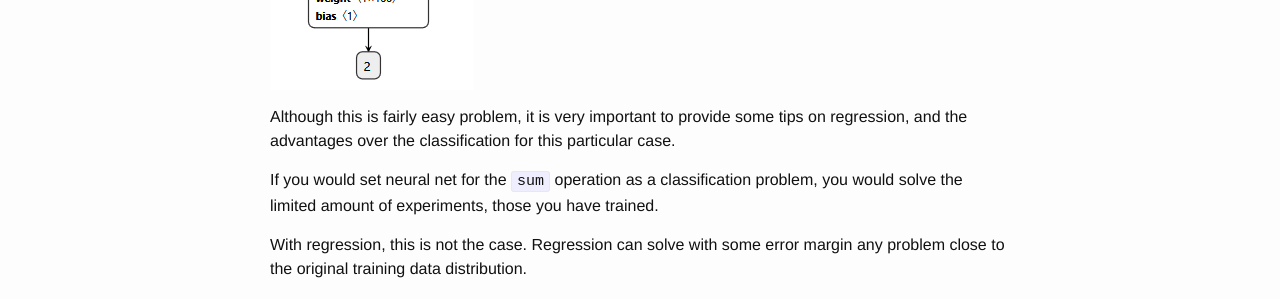
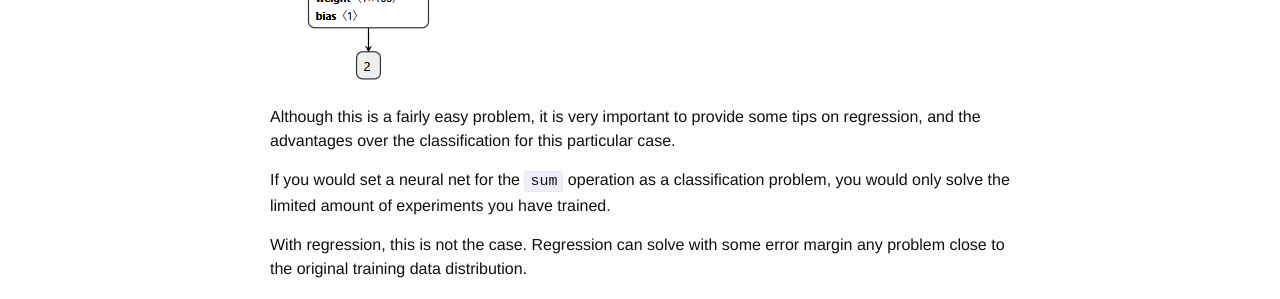
Before and after one commit to dejanbatanjac/dejanbatanjac.github.io, a Jekyll site: the page built from _posts/2019-11-13-Learning to sum.md, in a window 1280 px wide. Shown: the part 496-795 px from the top of the page. Built offline with Jekyll 4.4.1, drawn with Linux system fonts in a browser that asks for light colours.

Commit message:
fix: spelling/typos in 4 articles (learning to sum, from thin air, freezing layers, resnet inside) + update izveštaj.pdf
Report now 36 articles.

```diff
--- a/_posts/2019-11-13-Learning to sum.md
+++ b/_posts/2019-11-13-Learning to sum.md
@@ -9,9 +9,9 @@ Typical regression problem would be to learn the sum (+) operation with this neu
 
 ![IMG](/images/sum2.PNG)
 
-Although this is fairly easy problem, it is very important to provide some tips on regression, and the advantages over the classification for this particular case.
+Although this is a fairly easy problem, it is very important to provide some tips on regression, and the advantages over the classification for this particular case.
 
-If you would set neural net for the `sum` operation as a classification problem, you would solve the limited amount of experiments, those you have trained.
+If you would set a neural net for the `sum` operation as a classification problem, you would only solve the limited amount of experiments you have trained.
 
 With regression, this is not the case. Regression can solve with some error margin any problem close to the original training data distribution.
 
```
Also changed, not shown: _posts/2019-09-17-Resnet inside.md (+1 -1 lines), _posts/2019-11-13-Freezing layers.md (+1 -1 lines), _posts/2019-11-13-From Thin Air.md (+2 -2 lines), izveštaj.json (+10 -0 lines), 1 other file.
